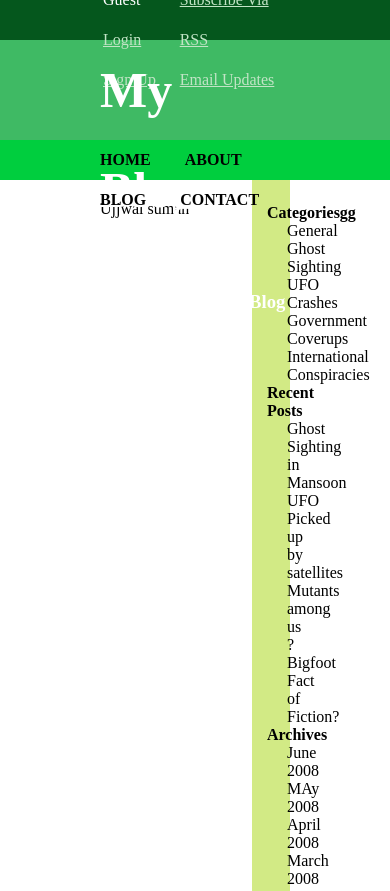
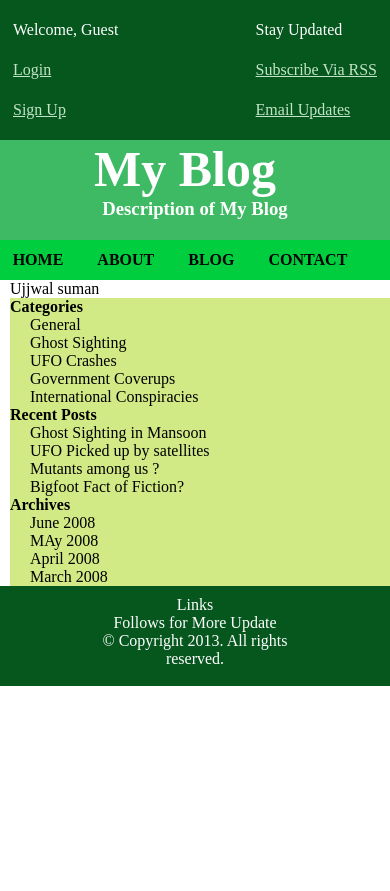
Before and after one commit to ujjwalsuman15/weblayout-2, a plain HTML site: page index.html in a window 390 px wide. Shown: the top 891 px of the page. After the commit the page ends 844 px from the top, so only its background shows below. Drawn offline with Linux system fonts and the light colour scheme.

Commit message:
responsive

```diff
--- a/assest/css/style.css
+++ b/assest/css/style.css
@@ -8,7 +8,7 @@
 
 .tophead {
     width: 100%;
-    height: 40px;
+    height: auto;
     display: flex;
     padding: 0px 100px;
     align-items: center;
@@ -96,37 +96,92 @@ section aside {
     padding: 24px 15px;
     float: right;
 }
-aside ul li{
+
+aside ul li {
     list-style: none;
     font-weight: 600;
 }
-aside ul li ul li{
+
+aside ul li ul li {
     font-weight: normal;
     padding-left: 20px;
 }
+
 /* CONTENT SECTION END */
 
 
 
 /* Footer section start */
-footer{
+footer {
     width: 100%;
     height: 100px;
     color: #fff;
     padding: 10px 100px;
     background: #05571d;
 }
-footer .link{
+
+footer .link {
     width: 33%;
     float: left;
 }
-footer .follow{
+
+footer .follow {
     width: 33%;
     float: left;
 }
-footer .copy{
+
+footer .copy {
     width: 34%;
     text-align: right;
     float: right;
 }
+
 /* Footer section end */
+
+/* media queries start */
+@media screen and (max-width: 991px) {
+    .tophead{
+        height: auto;
+        padding: 10px;
+    }
+
+    .tophead ul li {
+        display: block;
+    }
+
+    header,
+    nav {
+        text-align: center;
+        padding: 0px 10px;
+    }
+
+    section {
+        padding: 0px 0px 0px 10px;
+    }
+}
+
+@media screen and (max-width:767px) {
+    section main, section aside {
+        float: none;
+        width: 100%;
+        padding: 0px;
+    }
+    footer .link, footer .follow, footer .copy{
+        float: none;
+        width: 100%;
+        text-align: center;
+    }
+}
+
+@media screen and (max-width:575px) {
+    header {
+        line-height: normal;
+    }
+
+    header h1,
+    header h3 {
+        display: block;
+    }
+}
+
+/* media queries end */
--- a/index.html
+++ b/index.html
@@ -44,7 +44,7 @@
         <main>Ujjwal suman</main>
         <aside>
             <ul>
-                <li>Categoriesgg
+                <li>Categories
                     <ul>
                         <li>General</li>
                         <li>Ghost Sighting</li>
```
